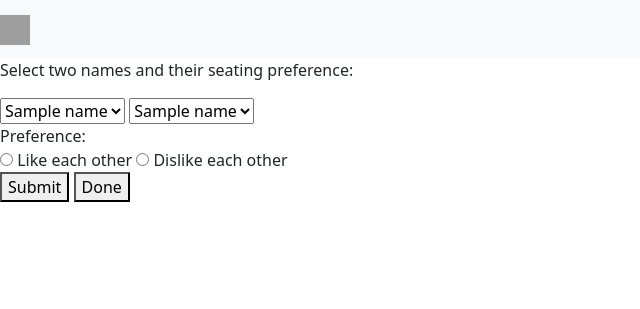
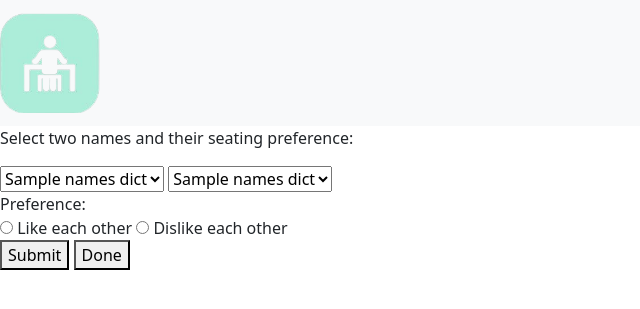
Before and after one commit to uriziv17/TableOrganizer, a Flask app: template web/template/addCons.html in a window 1280 px wide. Shown: the top 309 px of the page, without its empty margins (0-640 px from the left). Run offline with Flask 3, Linux system fonts and the light colour scheme; the template is opened without the code that fills it: most values are stand-ins (such as "Sample title", 1, 10 or a date in 2020); grey boxes are pictures that could not be loaded.

Commit message:
its all working!

```diff
--- a/Table.py
+++ b/Table.py
@@ -89,7 +89,10 @@ class Table(object):
 
     def populate_spots(self, names_ids, sitting_arrangement):
         for spot_index, id in enumerate(sitting_arrangement):
-            name = names_ids[id]
+            if names_ids.get(id):
+                name = names_ids[id]
+            else:
+                name = "no one"
             self.spots[spot_index].person = name
 
     def draw_sitting_arrangement(self, save_path):
@@ -105,7 +108,7 @@ class Table(object):
                 2,
             )
         try:
-            cv2.imwrite(orig, save_path)
+            cv2.imwrite(save_path, orig)
             return True
         except IOError:
             print(f"ERROR: failed to save result image to {save_path}")
--- a/main.py
+++ b/main.py
@@ -12,14 +12,17 @@ app = Flask(__name__,
 
 app.config['UPLOAD_FOLDER'] = os.path.join('web', 'static', 'uploads')
 
-THE_TABLE:Table = None
+THE_TABLE: Table = None
 names_dict = {}
 names_counter = 0
 person_matrix = None
-num=0
+RESULT_PATH = "web/static/result.png"
+
+
 @app.route('/')
 def getHomePage():
     return render_template('index.html')
+
 
 @app.route('/get-uid/')
 def get_uid():
@@ -38,21 +41,25 @@ def upload_picture():
             filename = os.path.join(app.config['UPLOAD_FOLDER'], secure_filename(uploaded_picture.filename))
             uploaded_picture.save(filename)
             THE_TABLE = Table(filename)
-            return redirect('/add_names', 200)
+            return redirect(url_for('add_names')), 301
         except IOError:
             return "<p> internal server file error :( </p>"
 
     return "internal error."
 
+
 @app.route('/table_details', methods=['GET'])
 def table_details():
     global THE_TABLE
     #render_template('tableDetails.html', table=THE_TABLE)
-    return redirect('/add_names',200)
+    return redirect('/add_names/', 301)
+
 
 def add_name_to_list(name):
     script = f"<script>addNameToList('{name}');</script>"
     return script
+
+
 @app.route('/add_names/', methods=['GET', 'POST'])
 def add_names():
     global names_counter
@@ -61,39 +68,57 @@ def add_names():
     else:
         name = request.form.get('name')
         if name:
-            if len(names_dict)+1 > len(THE_TABLE.spots):
+            if len(names_dict) + 1 > len(THE_TABLE.spots):
                 print("there are to many guests for this table")
                 names_dict.clear()
-                return redirect('/add_names')
+                return redirect('/add_names/', 301)
             names_dict[names_counter] = name  # Add name to dictionary
             print(f"Name added: {name}")
 
             # Call JavaScript function to add name to the list
             add_name_to_list(name)
             names_counter += 1
-            print (names_dict)
+            print(names_dict)
 
         if 'done' in request.form:  # Check if "Done" button is pressed
-            return redirect('/preferences', 200)  # Redirect to table details
-        return redirect('/add_names')  # Redirect back to name collection page
+            return redirect('/preferences', 301)  # Redirect to table details
+        return redirect('/add_names/', 301)  # Redirect back to name collection page
 
-@app.route('/preferences', methods=['GET', 'POST'])
-def preferences():
+
+@app.route('/preferences', methods=['GET'])
+def get_preferences():
     global names_dict, person_matrix
     person_matrix = setPersonsMatrix(THE_TABLE)
-   # if request.method == 'GET':
-    return render_template('addCons.html', names=names_dict.values())  # Render seating preference page
-    #else:
+    return render_template('addCons.html', names_dict=names_dict)  # Render seating preference page
+
+
+@app.route('/preferences', methods=['POST'])
+def set_preferences():
+    global names_dict, person_matrix, RESULT_PATH
     p1index = int(request.form.get('name1'))
     p2index = int(request.form.get('name2'))
     preference = request.form.get('preference')
+
+    error_message = ""
+
     if p1index == p2index:
-        return render_template('addCons.html', names=names_dict.values(), error="Please select two diffrent names")
-    else:
-        isLike = 'like' == preference
-        updatePersonsMatrix(person_matrix, p1index, p2index, isLike)
-        if 'done' in request.form:
-            findSitting(THE_TABLE, person_matrix)
+        error_message = "Please select two diffrent names"
+
+    isLike = 'like' == preference
+    updatePersonsMatrix(person_matrix, p1index, p2index, isLike)
+    if 'done' in request.form:
+        sitting = findSitting(THE_TABLE, person_matrix)
+        THE_TABLE.populate_spots(names_dict, sitting)
+        resultImg = THE_TABLE.draw_sitting_arrangement(RESULT_PATH)
+        return redirect('/result', 301)
+    return render_template('addCons.html', names_dict=names_dict, error=error_message)
+
+
+@app.route('/result', methods=['GET'])
+def get_results():
+    global RESULT_PATH
+    return render_template("result.html", result_image_path=RESULT_PATH)
+
 
 def main():
     app.run(debug=True)
--- a/web/template/addCons.html
+++ b/web/template/addCons.html
@@ -17,7 +17,7 @@
    integrity="sha384-MrcW6ZMFYlzcLA8Nl+NtUVF0sA7MsXsP1UyJoMp4YLEuNSfAP+JcXn/tWtIaxVXM" crossorigin="anonymous"></script>
   <nav class="navbar navbar-light bg-light">
     <a class="navbar-brand" href="#">
-      <img src="D:\Documents\GitHub\TableOrganizer\web\static\assets\bigLogo.png" width="30" height="30" alt="Table Organizer">
+      <img src="static/assets/logoTable.png" width="100" height="100" alt="Table Organizer">
     </a>
   </nav>
   <p>Select two names and their seating preference:</p>
@@ -28,11 +28,13 @@
 
   <form action="/preferences" method="POST">
     <select name="name1">
-  {% for name in names  %}  <option value="{{ index }}">{{ name }}</option>
+  {% for index, name in names_dict.items()  %}
+    <option value="{{ index }}">{{ name }}</option>
   {% endfor %}
 </select>
 <select name="name2">
-  {% for name in names %}  <option value="{{ index }}">{{ name }}</option>
+  {% for index, name in names_dict.items() %}
+    <option value="{{ index }}">{{ name }}</option>
   {% endfor %}
 </select>
     <br>
--- a/web/template/addNames.html
+++ b/web/template/addNames.html
@@ -12,7 +12,7 @@
    integrity="sha384-MrcW6ZMFYlzcLA8Nl+NtUVF0sA7MsXsP1UyJoMp4YLEuNSfAP+JcXn/tWtIaxVXM" crossorigin="anonymous"></script>
   <nav class="navbar navbar-light bg-light">
     <a class="navbar-brand" href="#">
-      <img src="web/template/assets/logoTable.png" width="30" height="30" alt="Table Organizer">
+      <img src="static/assets/bigLogo.png"  width="250" height="200" alt="Table Organizer">
     </a>
   </nav>
   <p>Enter names for the people in the uploaded picture:</p>
--- a/web/template/index.html
+++ b/web/template/index.html
@@ -15,7 +15,7 @@
     crossorigin="anonymous"></script>
   <nav class="navbar navbar-light bg-light">
     <a class="navbar-brand" href="#">
-      <img src="assets\bigLogo.png" width="30" height="30"
+      <img src="static/assets/bigLogo.png" width="360" height="300"
         alt="Table Organizer">
     </a>
   </nav>
--- a/web/template/result.html
+++ b/web/template/result.html
@@ -1,6 +1,6 @@
 {% extends "index.html" %}
 {% block content %}
 <h1>Your Sitting Arrangement for today: </h1>
-<img src="{{ result_image_path }}" alt="sitting arrangement" />
+<img src="static/result.png" alt="sitting arrangement" />
 
 {% endblock content %}
```
Also changed, not shown: web/static/assets/bigLogo.png (renamed from web/template/assets/bigLogo.png), web/static/assets/logoTable.png (added), web/static/uploads/fd5f7b22-11e6-429a-810e-3fc3aa1d8014.jpg (added), web/template/assets/logoTable.png (deleted).
